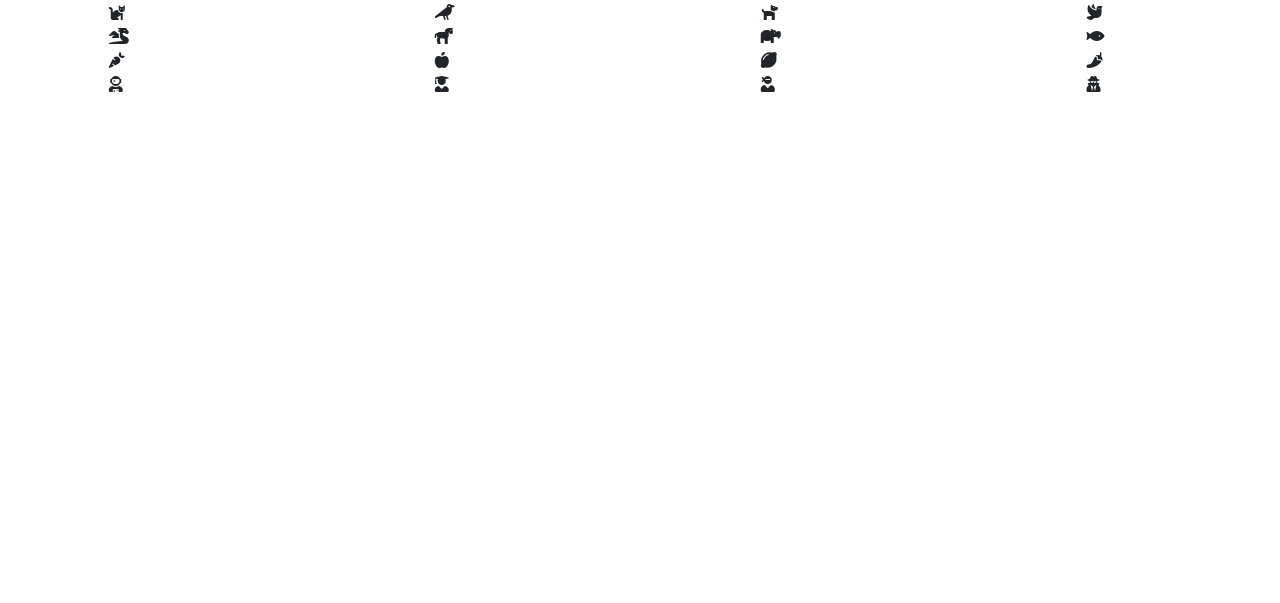
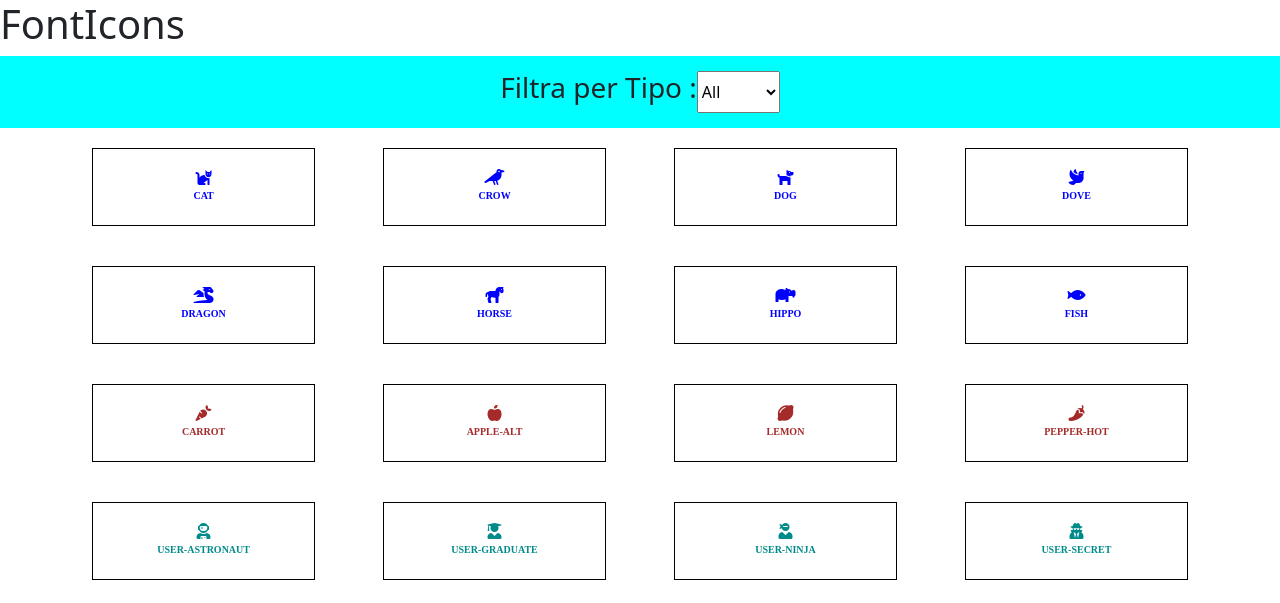
Before and after one commit to Gabriele131099/js-es6-icons, a plain HTML site: page index.html in a window 1280 px wide. Drawn offline with nearby package versions, Linux system fonts and the light colour scheme.

Commit message:
struttura

```diff
--- a/index.html
+++ b/index.html
@@ -6,10 +6,24 @@
     <meta name="viewport" content="width=device-width, initial-scale=1.0">
     <title>es6 icons</title>
     <link rel="stylesheet" href="https://cdnjs.cloudflare.com/ajax/libs/font-awesome/5.13.0/css/all.min.css">
+    <link rel="stylesheet" href="./style.css">
     <link href="https://cdn.jsdelivr.net/npm/bootstrap@5.0.1/dist/css/bootstrap.min.css" rel="stylesheet" integrity="sha384-+0n0xVW2eSR5OomGNYDnhzAbDsOXxcvSN1TPprVMTNDbiYZCxYbOOl7+AMvyTG2x" crossorigin="anonymous">
 </head>
 <body>
-    <div class="icons-container row"></div>
+    <nav>
+        <h1>FontIcons</h1>
+    </nav>
+    <nav class="nav-2">
+        <h3>Filtra per Tipo : </h3>
+        <select name="icon" id="icon">
+            <option value="all">All</option>
+            <option value="animal">Animali</option>
+            <option value="vegetable">Vegetali</option>
+            <option value="user">Utenti</option>
+
+        </select>
+    </nav>
+    <div class="icons-container container"></div>
     <script src="./script.js"></script>
 </body>
 </html>
--- a/script.js
+++ b/script.js
@@ -103,6 +103,10 @@ icons.forEach(icon => {
     const {name, prefix, family,type} = icon;
 
         stampa.innerHTML += `
-        <div class="offset-1 icon-card col-2"><i class="${family} ${prefix}${name}" ></i></div>
+        <div class="icon-card ${type}">
+            <i class="${family} ${prefix}${name}" >
+             <div class="icon-name">${name.toUpperCase()}</div>
+            </i>
+        </div>
         `
 });
--- /dev/null
+++ b/style.css
@@ -0,0 +1,39 @@
+.container
+{
+    display: flex;
+    flex-wrap: wrap;
+    justify-content: space-between;
+}
+
+.container>div
+{
+    flex-basis: calc(100%/5);
+    border: 1px solid black;
+    text-align: center;
+    padding: 20px 30px;
+    margin: 20px 10px;
+}
+.icon-name
+{
+    padding: 5px 0px;
+    font-size: 10px;
+}
+.nav-2
+{
+    display: flex;
+    justify-content: center;
+    background-color: aqua;
+    padding: 15px 0;
+}
+.icon-card.animal
+{
+ color: blue;
+}
+.icon-card.vegetable
+{
+ color: brown;
+}
+.icon-card.user
+{
+ color: darkcyan;
+}
```
